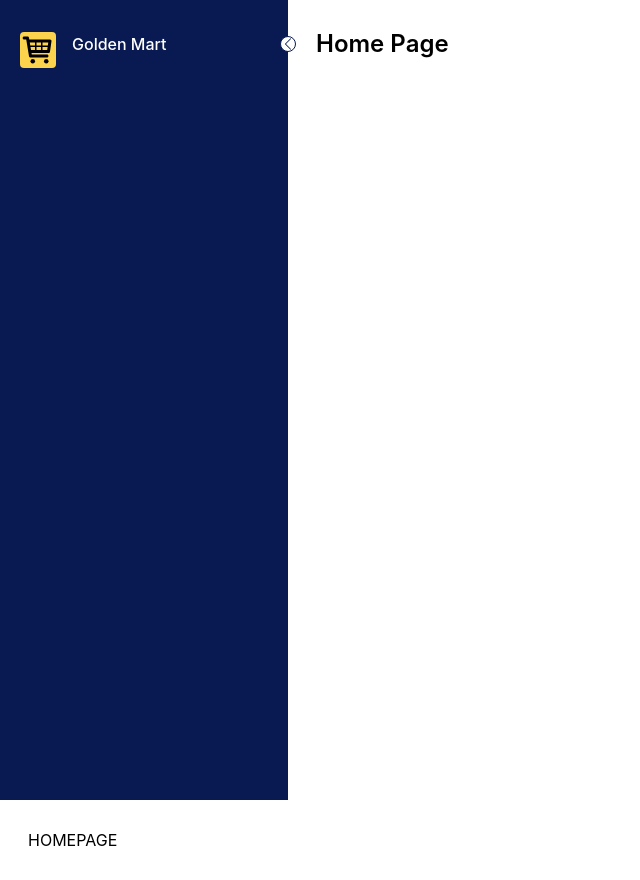
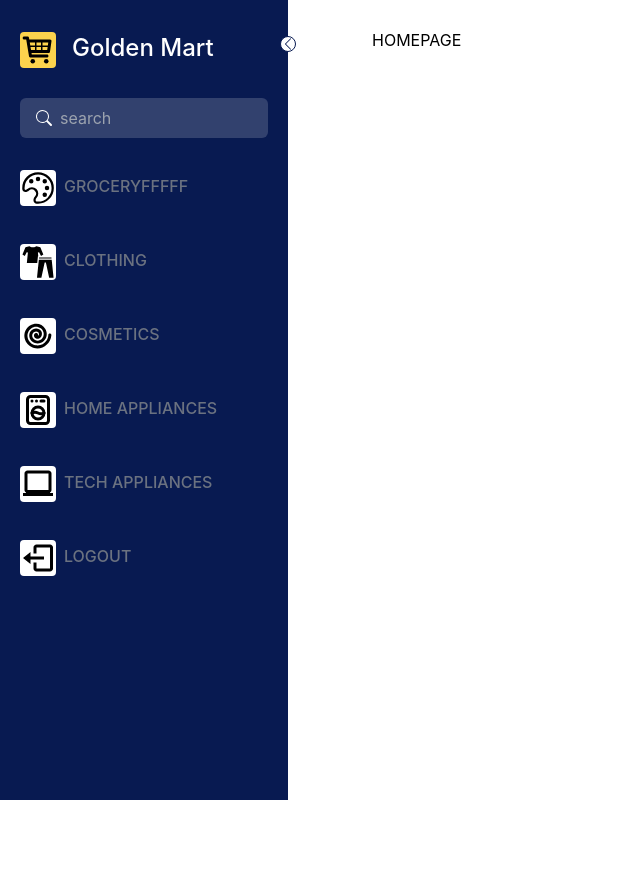
Before and after one commit to theboyGolden/E-COMMERCE_WEBSITE, a React (Create React App) app in the folder e-commerce_website/: page / in a window 1280 px wide. Shown: the whole page, without its empty margins (0-640 px from the left). After the commit the page ends 800 px from the top, so only its background shows below. Built offline with nearby package versions, Linux system fonts and the light colour scheme.

Commit message:
Added the pages and linked them on the sidebar, added icons.....

```diff
--- a/e-commerce_website/src/components/Sidebar.js
+++ b/e-commerce_website/src/components/Sidebar.js
@@ -11,6 +11,12 @@ import { MdPermContactCalendar } from "react-icons/md";
 import { MdLiveHelp } from "react-icons/md";
 import { BiLogOut } from "react-icons/bi";
 import { TiShoppingCart } from "react-icons/ti";
+import { FaBlender } from "react-icons/fa";
+import { BiLaptop } from "react-icons/bi";
+import { GiClothes } from "react-icons/gi";
+import { VscSymbolColor } from "react-icons/vsc";
+import { TiSpiral } from "react-icons/ti";
+import { TbWashMachine } from "react-icons/tb";
 
 
 const Sidebar = () => {
@@ -23,14 +29,64 @@ const Sidebar = () => {
 
           <div className ="inline-flex">
             <TiShoppingCart className={`bg-amber-300 text-4xl rounded cursor-pointer block float-left mr-4 duration-500 ${open && "rotate-[360deg]"}`} />
-            <h1 className= {`text-white origin-left font-medium text 3xl duration-300 ${!open && "scale-0"}`}>
+            <h1 className= {`text-white origin-left font-medium text-2xl duration-300 ${!open && "scale-0"}`}>
               Golden Mart
             </h1>
           </div>
+
+          <div
+          className={`flex items-center rounded-md bg-light-white mt-6 ${!open ? "px-2.5" : "px-4"} py-2`}>
+          <BsSearch className={`text-white text-lg block float-left cursor-pointer ${open && "mr-2"}`}/>
+
+          <input type={"search"} placeholder="search" className={`text-base bg-transparent w-full text-white focus:outline-none ${!open && "hidden"}`}></input>
+        </div>
+
+
+        <Link to="/Grocery">
+          <div className="inline-flex mt-4">
+            <VscSymbolColor
+              className={`bg-white text-4xl rounded cursor-pointer block float-left mr-2 mt-4 duration-500 ${open && "rotate=[360deg]"} `}/>
+            <h1 className={`text-gray-500 origin-left font-medium text 9xl duration-300 cursor-pointer mt-5 ${!open && "scale-0"}`}>{" "}GROCERYFFFFF{" "}</h1>
+          </div>
+        </Link>
+
+        <Link to="/Clothing">
+          <div className="inline-flex mt-4">
+            <GiClothes className={`bg-white text-4xl rounded cursor-pointer block float-left mr-2 mt-4 duration-500 ${open && "rotate=[360deg]"} `}/>
+            <h1 className={`text-gray-500 origin-left font-medium text 9xl duration-300 cursor-pointer mt-5 ${!open && "scale-0"}`}>{" "}CLOTHING{" "}</h1>
+          </div>
+        </Link>
+
+        <Link to="/Cosmetics">
+          <div className="inline-flex mt-4">
+            <TiSpiral className={`bg-white text-4xl rounded cursor-pointer block float-left mr-2 mt-4 duration-500 ${open && "rotate=[360deg]"} `}/>
+            <h1 className={`text-gray-500 origin-left font-medium text 9xl duration-300 cursor-pointer mt-5 ${!open && "scale-0"}`}>{" "}COSMETICS{" "}</h1>
+          </div>
+        </Link>
+
+        <Link to="/HomeAppliances">
+          <div className="inline-flex mt-4">
+            <TbWashMachine className={`bg-white text-4xl rounded cursor-pointer block float-left mr-2 mt-4 duration-500 ${open && "rotate=[360deg]"} `}/>
+            <h1 className={`text-gray-500 origin-left font-medium text 9xl duration-300 cursor-pointer mt-5 ${!open && "scale-0"}`}>{" "}HOME APPLIANCES{" "}</h1>
+          </div>
+        </Link>
+
+        <Link to="/TechAppliances">
+          <div className="inline-flex mt-4">
+            <BiLaptop className={`bg-white text-4xl rounded cursor-pointer block float-left mr-2 mt-4 duration-500 ${open && "rotate=[360deg]"} `}/>
+            <h1 className={`text-gray-500 origin-left font-medium text 9xl duration-300 cursor-pointer mt-5 ${!open && "scale-0"}`}>{" "}TECH APPLIANCES{" "}</h1></div>
+        </Link>
+
+        <Link to="/">
+          <div className="inline-flex mt-4">
+            <BiLogOut className={`bg-white text-4xl rounded cursor-pointer block float-left mr-2 mt-4 duration-500 ${open && "rotate=[360deg]"} `}/><h1
+              className={`text-gray-500 origin-left font-medium text 9xl duration-300 cursor-pointer mt-5 ${!open && "scale-0"}`}>{" "}LOGOUT{" "}</h1>
+          </div>
+        </Link>
           </div>
 
           <div className='p-7'>
-            <h1 className='text-2xl font-semibold'>Home Page</h1>
+            <h1 className='text-2xl font-semibold'>  </h1>
           </div>
         </div>
     );
--- a/e-commerce_website/src/pages/clothing.js
+++ b/e-commerce_website/src/pages/clothing.js
@@ -3,16 +3,15 @@ import Sidebar from "../components/Sidebar";
 
 const Clothing = () => {
     return (
-        <div>
-            <div>
-                <Sidebar/>
-            </div>
+        <div className = "flex">
 
-            <div className = "p-7 flex ">
-                <h1> CLOTHING </h1>
-            </div>
-        </div>
+        <Sidebar/>
 
+
+    <div className = "p-7 flex ">
+        <h1> CLOTHING </h1>
+    </div>
+</div>
     );
 };
 
--- a/e-commerce_website/src/pages/grocery.js
+++ b/e-commerce_website/src/pages/grocery.js
@@ -5,15 +5,14 @@ import Sidebar from "../components/Sidebar";
 
 const Grocery = () => {
   return (
-    <div>
-      <div className = "flex">
-        <Sidebar/>
+    <div className = "flex">
+
+      <Sidebar/>
+
+
+      <div className = "p-7 flex ">
+          <h1> GROCERY </h1>
       </div>
-
-      <div className="p-7 flex-1">
-
-      </div>
-      <h1>GROCERY</h1>
     </div>
   );
 };
--- a/e-commerce_website/src/pages/homeAppliances.js
+++ b/e-commerce_website/src/pages/homeAppliances.js
@@ -3,10 +3,10 @@ import Sidebar from "../components/Sidebar";
 
 const HomeAppliances = () => {
     return (
-        <div>
-            <div>
+        <div className = "flex">
+
                 <Sidebar/>
-            </div>
+
 
             <div className = "p-7 flex ">
                 <h1> HOME APPLIANCES </h1>
--- a/e-commerce_website/src/pages/homepage.js
+++ b/e-commerce_website/src/pages/homepage.js
@@ -4,13 +4,13 @@ import Sidebar from "../components/Sidebar";
 
 const Homepage = () => {
   return (
-    <div>
-      <div className = "flex">
-        <Sidebar/>
-      </div>
+    <div className = "flex">
 
-      <div className="p-7 flex">
-        <h1>HOMEPAGE</h1>
+      <Sidebar/>
+
+
+      <div className = "p-7 flex ">
+          <h1> HOMEPAGE </h1>
       </div>
     </div>
   );
--- a/e-commerce_website/src/pages/techAppliances.js
+++ b/e-commerce_website/src/pages/techAppliances.js
@@ -3,13 +3,13 @@ import Sidebar from "../components/Sidebar";
 
 const TechAppliances = () => {
     return (
-        <div>
-            <div>
+        <div className = "flex">
+
                 <Sidebar/>
-            </div>
+
 
             <div className = "p-7 flex ">
-                <h1> CLOTHING </h1>
+                <h1> TECH APPLIANCES </h1>
             </div>
         </div>
 
```
